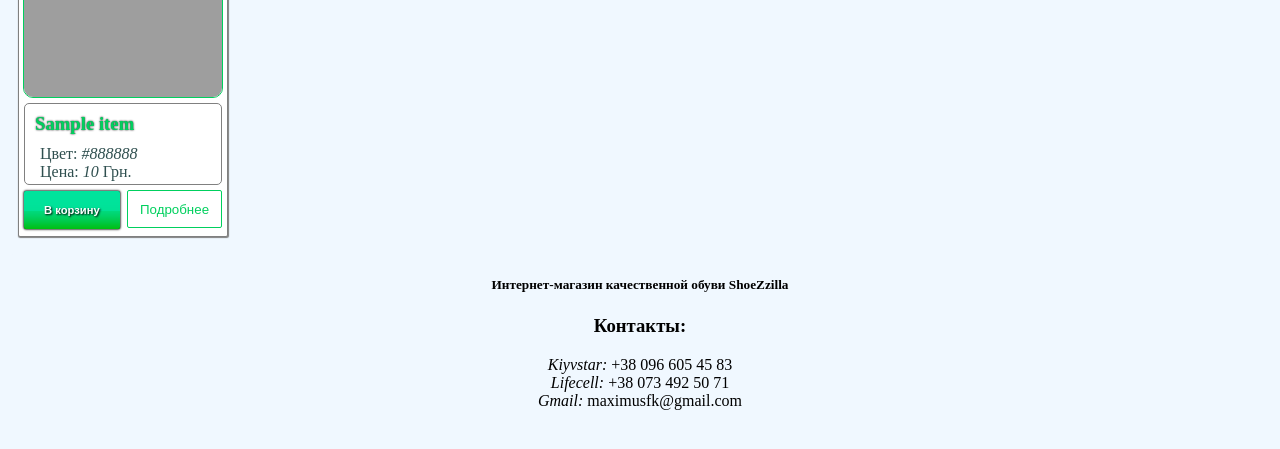
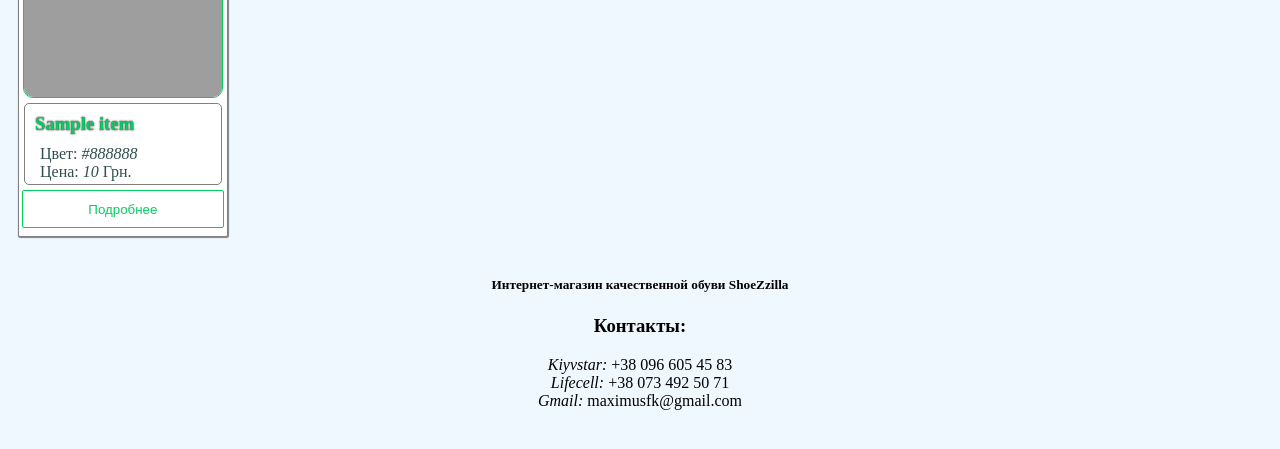
Before and after one commit to MaximusFk/ShoeZzilla, a PHP site: template shoes_cards/show_shoes_list_box.twig in a window 1280 px wide. Shown: the part 180-629 px from the top of the page. Run offline with PHP 8.4, Linux system fonts and the light colour scheme; the template is opened without the code that fills it: most values are stand-ins (such as "Sample title", 1, 10 or a date in 2020); some libraries are stand-ins or nearby versions; grey boxes are pictures that could not be loaded.

Commit message:
Мелкие правки

```diff
--- a/profile.php
+++ b/profile.php
@@ -5,6 +5,8 @@ Twig_Autoloader::register();
 
 $command = filter_input(INPUT_GET, 'type');
 $post = filter_input(INPUT_POST, 'type');
+
+$session_id = filter_input(INPUT_COOKIE, 'session_id');
 
 $loader = new Twig_Loader_Filesystem('./templates');
 $loader->addPath('./info_pages');
@@ -28,7 +30,7 @@ else if($post === 'get_name' && filter_has_var(INPUT_POST, 'session_id')) {
 
 switch ($command) {
     case 'login':
-        if(!filter_has_var(INPUT_COOKIE, 'session_id') || !equals_session_id(filter_input(INPUT_COOKIE, 'session_id'))) {
+        if(!filter_has_var(INPUT_COOKIE, 'session_id') || !equals_session_id($session_id)) {
             echo $twig->render('login.twig');
         } else {
             header("Location: /");
--- a/styles/shoes_list_item_style.css
+++ b/styles/shoes_list_item_style.css
@@ -56,7 +56,7 @@ button.to_cart {
 }
 
 button#more {
-    width: 46%;
+    width: 97%;
     height: 15%;
     margin-left: 3px;
     background-color: transparent;
--- a/templates/shoes_list_item.twig
+++ b/templates/shoes_list_item.twig
@@ -5,6 +5,6 @@
         <span>Цвет: <i>{{ item.color }}</i><br></span>
         <span>Цена: <i>{{ item.price }}</i> Грн.</span>
     </div>
-    <button class="to_cart" onclick="click_handler_to_cart({{ item.ID }});">В корзину</button>
+    {#<button class="to_cart" onclick="click_handler_to_cart({{ item.ID }});">В корзину</button>#}
     <button id="more" onclick="click_handler_more({{ item.ID }});">Подробнее</button>
 </section>
```
